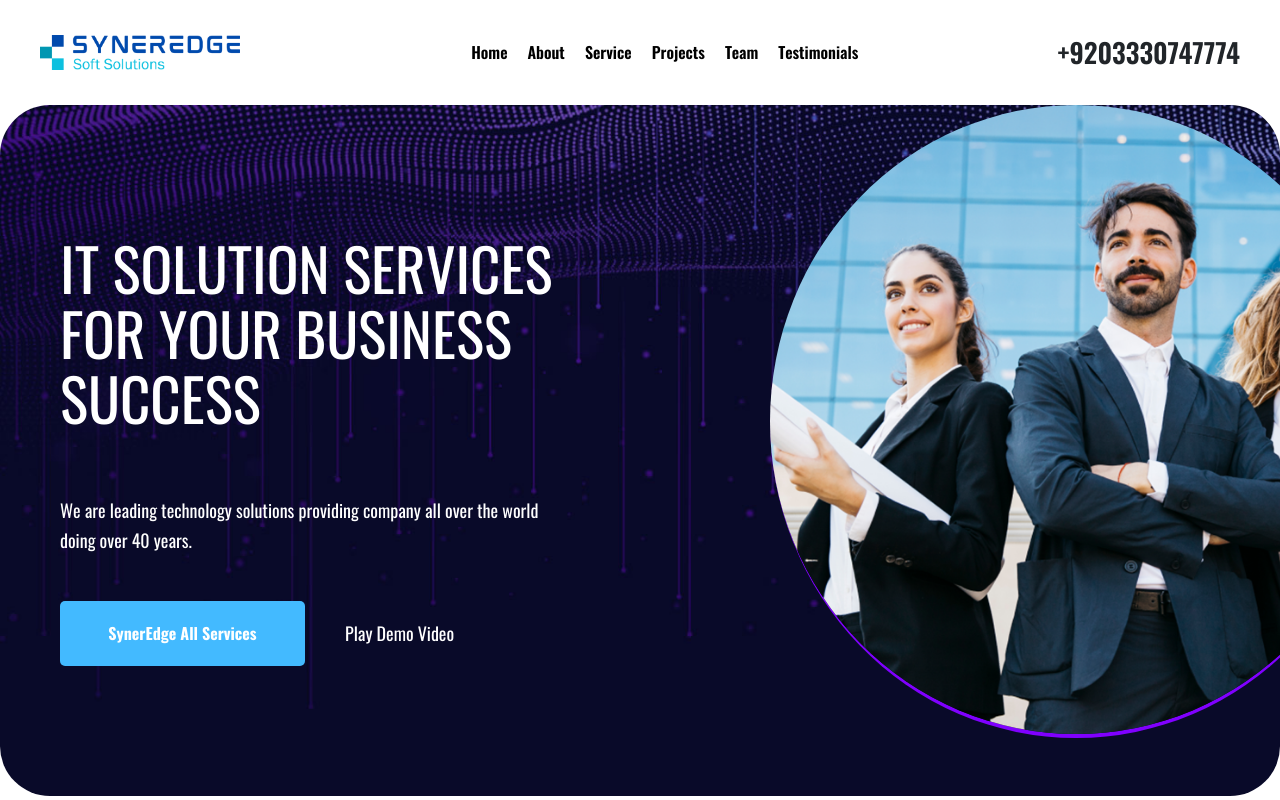
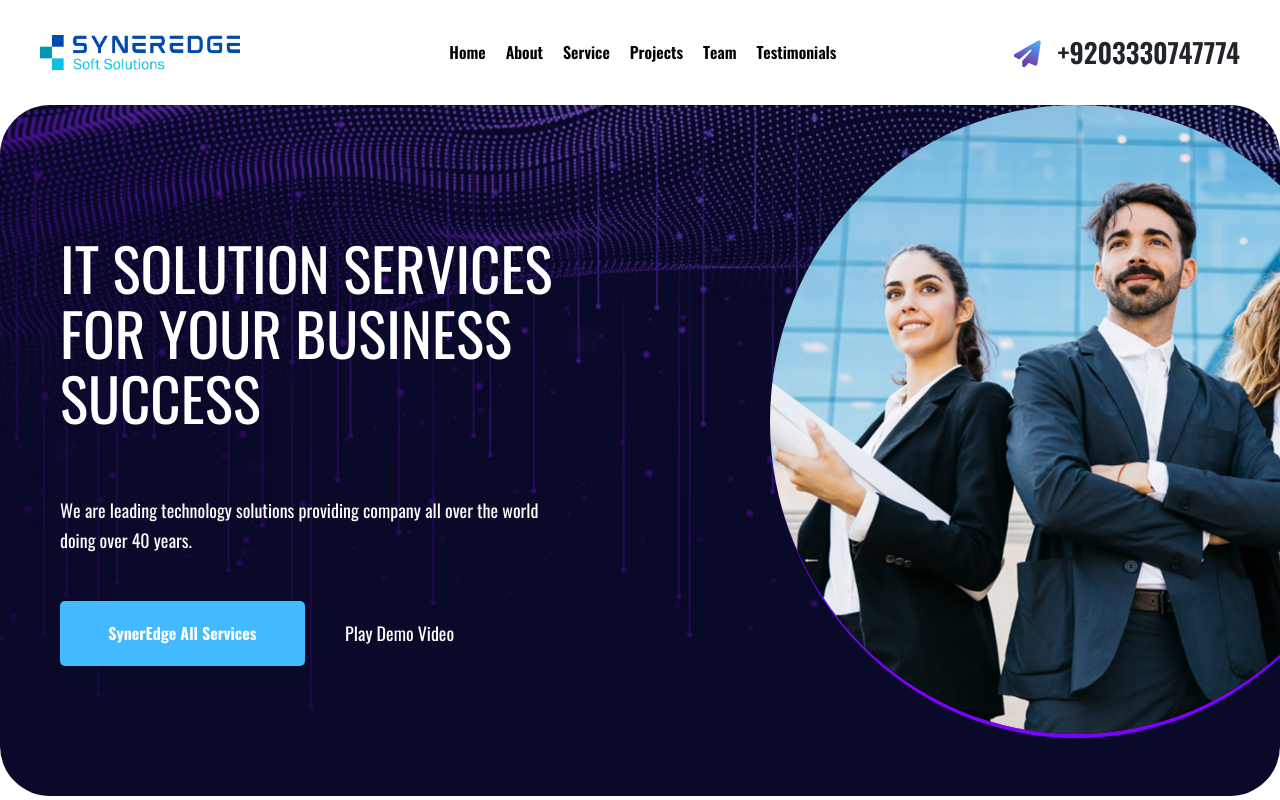
Before and after one commit to AbdulHadi806/SynerEdge-static, a plain HTML site: page index.html in a window 1280 px wide. Shown: the top 800 px of the page. Drawn offline with Linux system fonts and the light colour scheme; files whose address does not match are found by name; a web font is replaced by a local one.

Commit message:
Updates!!!!

```diff
--- a/css/style.css
+++ b/css/style.css
@@ -150,7 +150,13 @@ h4 {
   overflow: hidden;
   border-radius: 50px;
 }
-
+.paper-pane {
+    margin-right: 10px;
+    background: linear-gradient(204.31deg, #43BAFF 0%, #7141B1 73.56%);
+    -webkit-background-clip: text;
+    background-clip: text;
+    -webkit-text-fill-color: transparent;
+}
 .banner img {
   clip: rect(0px, 584px, 728px, -2px);
   position: absolute;
@@ -316,6 +322,7 @@ h4 {
 
 .services .col-right h2 {
   font-size: 49px;
+  text-align: left;
 }
 
 /* services row starts here --------------------- */
--- a/index.html
+++ b/index.html
@@ -35,7 +35,7 @@
                 </ul>
             </nav>
             <div class="phoneNumber">
-                <a href="#" class="text-dark">+9203330747774</a>
+                <a href="tel:03330747774" class="text-dark"><i class="fas fa-paper-plane paper-pane" style="color:linear-gradient(204.31deg, #43BAFF 0%, #7141B1 73.56%)"></i> +9203330747774</a>
             </div>
 
         <div class="responsive-button d-none position-absolute" onclick="myFunction(this)">
@@ -157,7 +157,7 @@
             <div class="row">
                 <div class="col-sm-12 col-md-6" style="padding-top: 20px;">
                     <div class="col-right">
-                        <h2 class="fw-normal text-left">WE OFFER A WIDE VARIETY OF IT SERVICES</h2>
+                        <h2 class="fw-normal ">WE OFFER A WIDE VARIETY OF IT SERVICES</h2>
                         <p>Over 25 years working in IT services developing software applications and mobile apps for
                             clients all over the world.</p>
                     </div>
```
